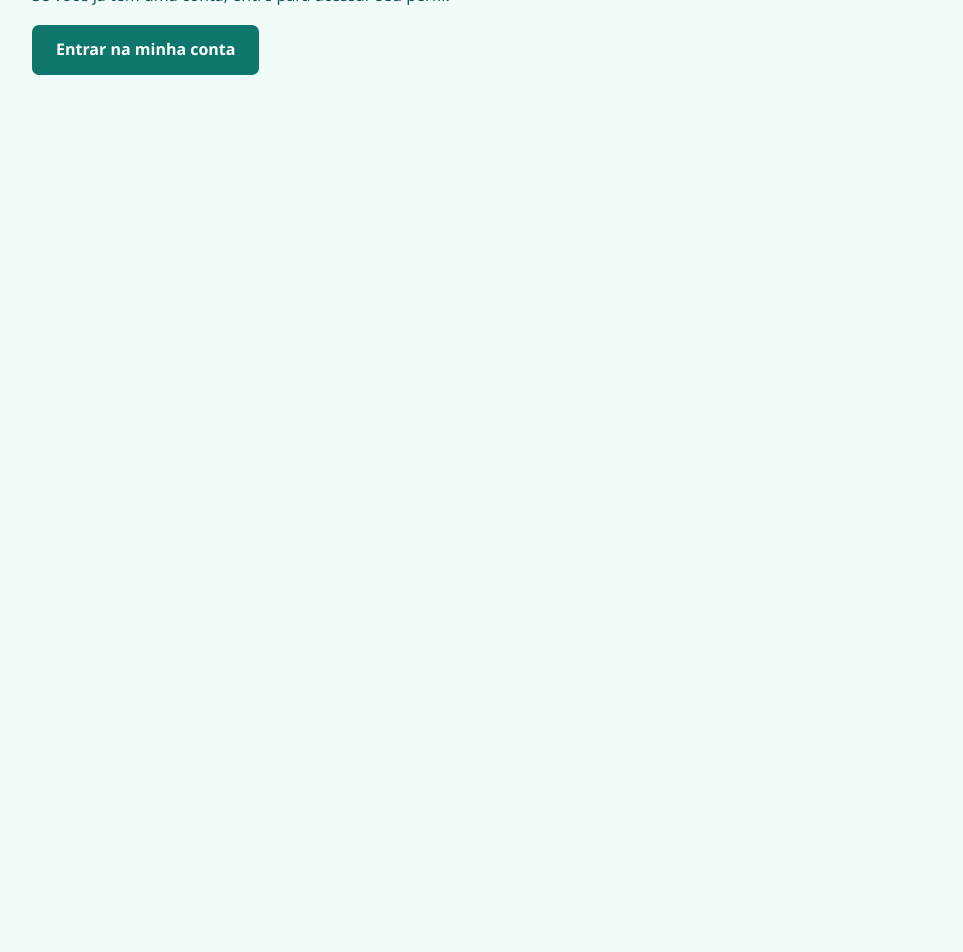
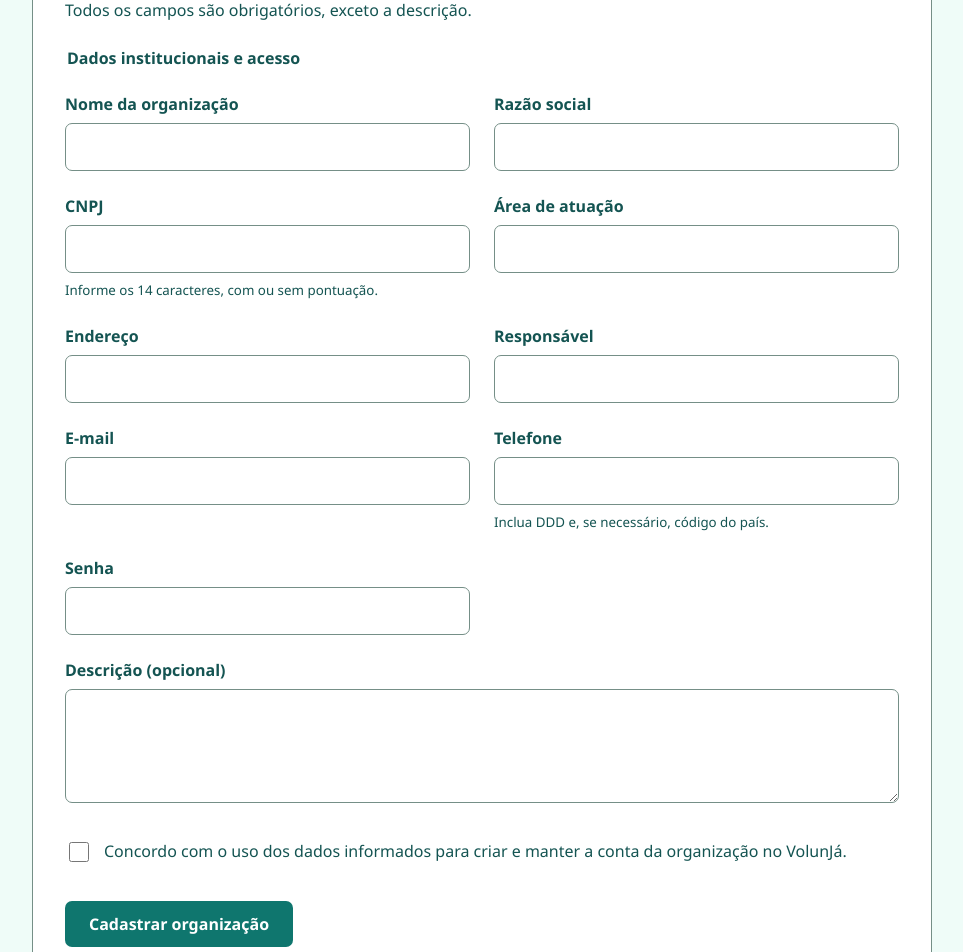
Before and after one commit to FGA0138-MDS-Ajax/2026.2-T03-Gosling, a React (Vite) app in the folder src/frontend/: page /cadastro/organizacao in a window 1280 px wide. Shown: the part 220-1172 px from the top of the page, without its empty margins (158-1121 px from the left). Before the commit the page ends 800 px from the top, so only its background shows below. Built offline with nearby package versions, Linux system fonts and the light colour scheme.

Commit message:
Implementa formulario de cadastro da ONG

```diff
--- /dev/null
+++ b/src/frontend/src/pages/OrganizationSignup.module.css
@@ -0,0 +1,22 @@
+.page { width: min(900px, calc(100% - 32px)); margin: 24px auto 48px; }
+.header { display: flex; justify-content: space-between; align-items: center; gap: 16px; margin-bottom: 24px; }
+.header a { display: inline-flex; align-items: center; min-height: 44px; }
+.header a:first-child { font-size: 25px; font-weight: 750; text-decoration: none; }
+.card { padding: 32px; background: var(--surface); border: 1px solid var(--border); border-radius: 16px; }
+.card h1 { margin-top: 0; line-height: 1.3; }
+.card p { line-height: 1.6; }
+.card fieldset { padding: 0; margin: 24px 0 0; border: 0; min-width: 0; }
+.card legend { margin-bottom: 24px; font-weight: 650; }
+.grid { display: grid; grid-template-columns: repeat(2, minmax(0, 1fr)); gap: 0 24px; }
+.field { display: flex; flex-direction: column; gap: 8px; margin-bottom: 24px; }
+.field label { font-weight: 650; }
+.field input, .field textarea { width: 100%; min-height: 46px; padding: 12px; border: 1px solid var(--border); border-radius: 7px; background: var(--surface); color: var(--ink); font: inherit; }
+.field textarea { resize: vertical; }
+.field [aria-invalid='true'] { border-color: var(--error); }
+.field small { line-height: 1.5; }
+.consent { display: flex; align-items: flex-start; gap: 12px; padding: 12px 0; line-height: 1.6; cursor: pointer; }
+.consent input { width: 20px; height: 20px; flex-shrink: 0; margin-top: 3px; }
+.error { color: var(--error); line-height: 1.5; }
+.submit { min-height: 46px; margin-top: 24px; padding: 12px 24px; border: 0; border-radius: 7px; background: var(--action); color: white; font: inherit; font-weight: 650; }
+.submit:disabled { opacity: .65; }
+@media (max-width: 600px) { .grid { grid-template-columns: 1fr; } .card { padding: 24px 16px; } }
--- a/src/frontend/src/pages/OrganizationSignupPage.jsx
+++ b/src/frontend/src/pages/OrganizationSignupPage.jsx
@@ -1,14 +1,150 @@
+import { useEffect, useRef, useState } from 'react'
 import { Link } from 'react-router-dom'
-import styles from './Auth.module.css'
+import { registerOrganization } from '../services/organizationService'
+import styles from './OrganizationSignup.module.css'
+
+const fields = [
+  { name: 'nome', label: 'Nome da organização', minLength: 3, maxLength: 150 },
+  { name: 'razao_social', label: 'Razão social', minLength: 3, maxLength: 200 },
+  { name: 'cnpj', label: 'CNPJ', maxLength: 18, hint: 'Informe os 14 caracteres, com ou sem pontuação.' },
+  { name: 'area_atuacao', label: 'Área de atuação', minLength: 3, maxLength: 150 },
+  { name: 'endereco', label: 'Endereço', minLength: 5, maxLength: 500 },
+  { name: 'responsavel', label: 'Responsável', minLength: 3, maxLength: 150 },
+  { name: 'email', label: 'E-mail', type: 'email', autoComplete: 'email', maxLength: 254 },
+  { name: 'telefone', label: 'Telefone', type: 'tel', autoComplete: 'tel', hint: 'Inclua DDD e, se necessário, código do país.' },
+  { name: 'senha', label: 'Senha', type: 'password', autoComplete: 'new-password', minLength: 8, maxLength: 1024 },
+]
+
+function validCnpj(value) {
+  if (!/^[A-Z0-9]{12}[0-9]{2}$/.test(value) || /^(.)\1+$/.test(value)) return false
+  let base = value.slice(0, 12)
+  for (const weights of [[5, 4, 3, 2, 9, 8, 7, 6, 5, 4, 3, 2], [6, 5, 4, 3, 2, 9, 8, 7, 6, 5, 4, 3, 2]]) {
+    const sum = weights.reduce((total, weight, index) => total + (base.charCodeAt(index) - 48) * weight, 0)
+    const remainder = sum % 11
+    base += remainder < 2 ? '0' : String(11 - remainder)
+  }
+  return base === value
+}
 
 export default function OrganizationSignupPage() {
+  const [values, setValues] = useState({})
+  const [errors, setErrors] = useState({})
+  const [message, setMessage] = useState('')
+  const [pending, setPending] = useState(false)
+  const [created, setCreated] = useState(null)
+  const submitting = useRef(false)
+  const formRef = useRef(null)
+
+  useEffect(() => {
+    const firstError = Object.keys(errors)[0]
+    if (!pending && firstError) formRef.current?.elements.namedItem(firstError)?.focus()
+  }, [errors, pending])
+
+  async function submit(event) {
+    event.preventDefault()
+    if (submitting.current) return
+    const payload = Object.fromEntries(fields.map(({ name }) => [name, name === 'senha' ? values[name] ?? '' : (values[name] ?? '').trim()]))
+    payload.cnpj = payload.cnpj.toUpperCase().replace(/[./-]/g, '')
+    payload.telefone = payload.telefone.replace(/[()+\- ]/g, '')
+    payload.email = payload.email.toLowerCase()
+    payload.descricao = (values.descricao ?? '').trim()
+    payload.consentimento_termos = Boolean(values.consentimento_termos)
+    const invalid = {}
+    for (const field of fields) {
+      const value = payload[field.name]
+      if (!value) invalid[field.name] = 'Preencha este campo.'
+      else if (field.minLength && value.length < field.minLength) invalid[field.name] = `Use pelo menos ${field.minLength} caracteres.`
+      else if (field.maxLength && value.length > field.maxLength) invalid[field.name] = `Use até ${field.maxLength} caracteres.`
+    }
+    if (payload.cnpj && !validCnpj(payload.cnpj)) invalid.cnpj = 'Informe um CNPJ válido.'
+    if (payload.email && !/^[^\s@]+@[^\s@]+\.[^\s@]+$/.test(payload.email)) invalid.email = 'Informe um e-mail válido.'
+    if (payload.telefone && !/^[0-9]{10,15}$/.test(payload.telefone)) invalid.telefone = 'Informe de 10 a 15 dígitos, incluindo DDD.'
+    if (!payload.consentimento_termos) invalid.consentimento_termos = 'Confirme o consentimento para continuar.'
+    if (payload.descricao.length > 5000) invalid.descricao = 'Use até 5000 caracteres.'
+    setErrors(invalid)
+    setMessage('')
+    if (Object.keys(invalid).length) {
+      return
+    }
+    submitting.current = true
+    setPending(true)
+    try {
+      const result = await registerOrganization(payload)
+      setValues({})
+      setCreated(result)
+    } catch (failure) {
+      const detail = failure.response?.data?.detail
+      if (Array.isArray(detail)) {
+        const serverErrors = {}
+        for (const issue of detail) {
+          const name = issue.loc?.[1]
+          if (fields.some((field) => field.name === name) || ['descricao', 'consentimento_termos'].includes(name)) serverErrors[name] = issue.msg
+        }
+        setErrors(serverErrors)
+        setMessage('Confira os campos indicados e tente novamente.')
+      } else {
+        setMessage(typeof detail === 'string' ? detail : 'Não foi possível concluir o cadastro. Tente novamente.')
+      }
+    } finally {
+      submitting.current = false
+      setPending(false)
+    }
+  }
+
   return (
-    <main className={styles.status}>
-      <span className={styles.brand}>VolunJá</span>
-      <h1>Cadastro de organização</h1>
-      <p>O cadastro de organizações ainda não está disponível.</p>
-      <p>Se você já tem uma conta, entre para acessar seu perfil.</p>
-      <Link className={styles.primaryLink} to="/login">Entrar na minha conta</Link>
+    <main className={styles.page}>
+      <header className={styles.header}>
+        <Link to="/">VolunJá</Link>
+        <Link to="/login">Entrar na minha conta</Link>
+      </header>
+      {created ? (
+        <section className={styles.card}>
+          <h1>Cadastro concluído</h1>
+          <p role="status">{created.homologada ? 'Sua organização foi aprovada automaticamente. Você já pode entrar na sua conta.' : 'Seu cadastro foi recebido e aguarda homologação.'}</p>
+          <Link to="/login">Ir para o login</Link>
+        </section>
+      ) : (
+        <section className={styles.card}>
+          <h1>Cadastro de organização</h1>
+          <p>Cadastre sua ONG para conectar sua causa a pessoas dispostas a ajudar.</p>
+          <p>Todos os campos são obrigatórios, exceto a descrição.</p>
+          <form ref={formRef} noValidate onSubmit={submit} aria-label="Cadastrar organização" aria-busy={pending}>
+            <fieldset disabled={pending}>
+              <legend>Dados institucionais e acesso</legend>
+              <div className={styles.grid}>
+                {fields.map(({ name, label, hint, ...inputProps }) => (
+                  <div className={styles.field} key={name}>
+                    <label htmlFor={name}>{label}</label>
+                    <input {...inputProps} id={name} name={name} required value={values[name] ?? ''}
+                      onChange={(event) => setValues({ ...values, [name]: event.target.value })}
+                      aria-invalid={Boolean(errors[name])}
+                      aria-describedby={[hint ? `${name}-hint` : '', errors[name] ? `${name}-error` : ''].filter(Boolean).join(' ') || undefined} />
+                    {hint && <small id={`${name}-hint`}>{hint}</small>}
+                    {errors[name] && <span className={styles.error} id={`${name}-error`}>{errors[name]}</span>}
+                  </div>
+                ))}
+              </div>
+              <div className={styles.field}>
+                <label htmlFor="descricao">Descrição (opcional)</label>
+                <textarea id="descricao" name="descricao" maxLength={5000} rows={4} value={values.descricao ?? ''}
+                  onChange={(event) => setValues({ ...values, descricao: event.target.value })}
+                  aria-invalid={Boolean(errors.descricao)} aria-describedby={errors.descricao ? 'descricao-error' : undefined} />
+                {errors.descricao && <span className={styles.error} id="descricao-error">{errors.descricao}</span>}
+              </div>
+              <label className={styles.consent}>
+                <input type="checkbox" name="consentimento_termos" required checked={Boolean(values.consentimento_termos)}
+                  onChange={(event) => setValues({ ...values, consentimento_termos: event.target.checked })}
+                  aria-invalid={Boolean(errors.consentimento_termos)} aria-describedby={errors.consentimento_termos ? 'consentimento-error' : undefined} />
+                Concordo com o uso dos dados informados para criar e manter a conta da organização no VolunJá.
+              </label>
+              {errors.consentimento_termos && <p className={styles.error} id="consentimento-error">{errors.consentimento_termos}</p>}
+              {message && <p role="alert" className={styles.error}>{message}</p>}
+              <button className={styles.submit} type="submit">{pending ? 'Cadastrando…' : 'Cadastrar organização'}</button>
+              {pending && <p role="status">Enviando cadastro…</p>}
+            </fieldset>
+          </form>
+        </section>
+      )}
     </main>
   )
 }
--- /dev/null
+++ b/src/frontend/src/services/organizationService.js
@@ -0,0 +1,6 @@
+import http from './http'
+
+export async function registerOrganization(payload) {
+  const { data } = await http.post('/organizacoes', payload, { publicRequest: true })
+  return data
+}
```
Also changed, not shown: 2 other files (tests, documents, lock files or other folders).
